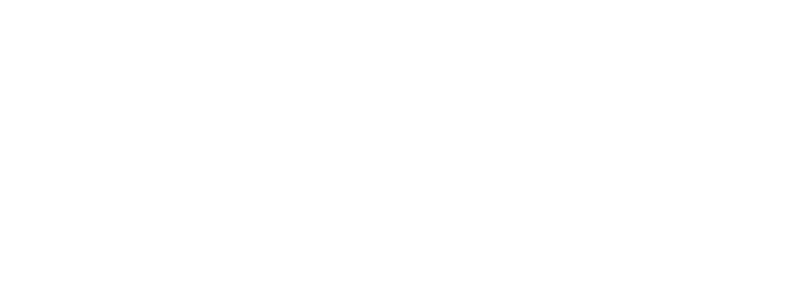
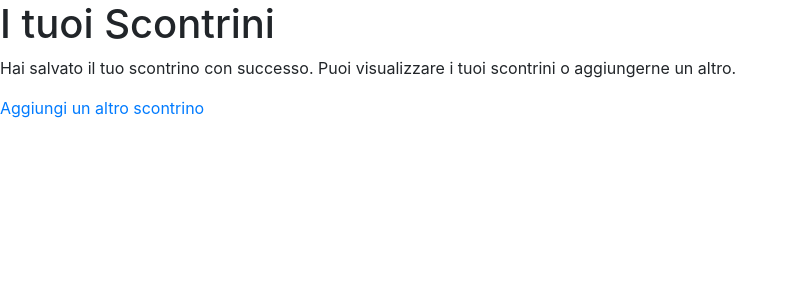
Before and after one commit to Manillin/BuyLog, a Django app: page /scontrini/successo/ in a window 1280 px wide. Before the commit the part shown is empty. Shown: the top 300 px of the page, without its empty margins (0-797 px from the left). Run offline with Django 5.2, Linux system fonts and the light colour scheme; some libraries are stand-ins or nearby versions.

Commit message:
minor tweaks

```diff
--- a/BuyLog/buylog/scontrini/templates/scontrini/carica_scontrino.html
+++ b/BuyLog/buylog/scontrini/templates/scontrini/carica_scontrino.html
@@ -26,4 +26,7 @@
         <button type="submit" name="salva_scontrino">Salva Scontrino</button>
     </form>
 
+
+
+
 {% endblock %}
--- a/BuyLog/buylog/scontrini/templates/scontrini/successo.html
+++ b/BuyLog/buylog/scontrini/templates/scontrini/successo.html
@@ -1,5 +1,11 @@
 {% extends 'base.html' %}
 
-<h2>Scontrino salvato con successo!</h2>
-<p>Hai salvato il tuo scontrino con successo. Puoi visualizzare i tuoi scontrini o aggiungerne un altro.</p>
-<a href="{% url 'carica_scontrino' %}">Aggiungi un altro scontrino</a>
+
+{% block title %}Scontrino salvato con successo{% endblock %}
+
+{% block content %}
+    <h1>I tuoi Scontrini</h1>
+    <p>Hai salvato il tuo scontrino con successo. Puoi visualizzare i tuoi scontrini o aggiungerne un altro.</p>
+    <a href="{% url 'scontrini:carica_scontrino' %}">Aggiungi un altro scontrino</a>
+
+{% endblock %}
--- a/BuyLog/buylog/scontrini/views.py
+++ b/BuyLog/buylog/scontrini/views.py
@@ -1,8 +1,11 @@
+from django.contrib import messages  # Per gestire i messaggi di avviso
+from django.contrib import messages  # Per gestire messaggi di avviso
 from django.shortcuts import render, redirect, HttpResponse, get_object_or_404
 from django.db import models
 from django.urls import reverse_lazy
 from django.views.generic import CreateView
 from django.contrib.auth.decorators import login_required
+from django.contrib import messages
 from .models import Scontrino, Negozio, ListaProdotti
 from .forms import *
 
@@ -104,32 +107,46 @@
     if 'prodotti' not in request.session:
         request.session['prodotti'] = []
 
-    # Gestione aggiunta prodotto
+    # Conserviamo il nome del negozio nella sessione
+    negozio_nome_sessione = request.session.get('negozio_nome', '')
+
+    # Gestione aggiunta prodotto - 'aggiungi_prodotto' è il nome del bottone nel tmplt (vuol dire cliccato)
     if request.method == 'POST' and 'aggiungi_prodotto' in request.POST:
         prodotto_form = ListaProdottiForm(request.POST)
+        scontrino_form = ScontrinoForm(request.POST)
+
+        # Se il form del PRODOTTO è valido, lo aggiungiamo alla sessione
         if prodotto_form.is_valid():
             prodotto_dati = prodotto_form.cleaned_data
-
-            # Convertiamo quantita e prezzo_unitario in tipi serializzabili
+            # Convertiamo i campi in tipi serializzabili (float)
             prodotto_dati['quantita'] = float(prodotto_dati['quantita'])
             prodotto_dati['prezzo_unitario'] = float(
                 prodotto_dati['prezzo_unitario'])
 
+            # Aggiungiamo i prodotti serializzati al buffer 'prodotti' della sessione
             request.session['prodotti'].append(prodotto_dati)
-            # Necessario per salvare i cambiamenti nella sessione
+            # sessione modificata
             request.session.modified = True
 
+        # Se il form del negozio è valido, salviamo il nome del negozio nella sessione
+        if scontrino_form.is_valid():
+            negozio_nome = scontrino_form.cleaned_data['negozio_nome'].strip()
+            # Memorizziamo il nome del negozio nella sessione
+            request.session['negozio_nome'] = negozio_nome
+
+        # TODO: da capire il redirect
         return redirect('scontrini:carica_scontrino')
 
-    # Gestione salvataggio scontrino
+    # Gestione salvataggio scontrino - 'salva_scontrino' è il nome del bottone nel tmplt
     elif request.method == 'POST' and 'salva_scontrino' in request.POST:
         scontrino_form = ScontrinoForm(request.POST)
         if scontrino_form.is_valid():
+            # TODO: come mai riprendo il nome del negozio ?
             negozio_nome = scontrino_form.cleaned_data['negozio_nome'].strip()
             negozio_nome_pulito = slugify(
                 negozio_nome, allow_unicode=True).replace("-", "").lower()
 
-            # Controlliamo se il negozio esiste nel database (case-insensitive e senza spazi)
+            # Controlliamo se il negozio esiste nel database
             negozio = Negozio.objects.filter(
                 Q(nome__iexact=negozio_nome_pulito) | Q(nome__icontains=negozio_nome_pulito.replace(" ", ""))).first()
 
@@ -143,13 +160,13 @@
                 data=scontrino_form.cleaned_data['data']
             )
 
-            # Aggiungiamo i prodotti salvati dalla sessione allo scontrino
+            # Aggiungiamo i prodotti salvati dalla sessione allo scontrino # da capire
             for prodotto_dati in request.session['prodotti']:
                 prodotto_nome = prodotto_dati['prodotto']
                 prodotto_nome_pulito = slugify(
                     prodotto_nome, allow_unicode=True).replace("-", "").lower()
 
-                # Troviamo o creiamo il prodotto
+                # Controllo se prodotto esiste, se non esiste lo creo nel DB
                 prodotto = Prodotto.objects.filter(
                     nome__iexact=prodotto_nome_pulito).first()
                 if not prodotto:
@@ -165,13 +182,18 @@
 
             # Puliamo la sessione dopo il salvataggio
             del request.session['prodotti']
+            # Pulisci il nome del negozio dalla sessione
+            del request.session['negozio_nome']
 
             return redirect('scontrini:successo')
 
     else:
-        scontrino_form = ScontrinoForm()
+        # Se non stiamo facendo una richiesta POST, carichiamo il form con il negozio salvato
+        scontrino_form = ScontrinoForm(
+            initial={'negozio_nome': negozio_nome_sessione})
         prodotto_form = ListaProdottiForm()
 
+    # Mostra la lista dei prodotti aggiunti finora
     prodotti_nella_sessione = request.session.get('prodotti', [])
 
     return render(request, 'scontrini/carica_scontrino.html', {
```
